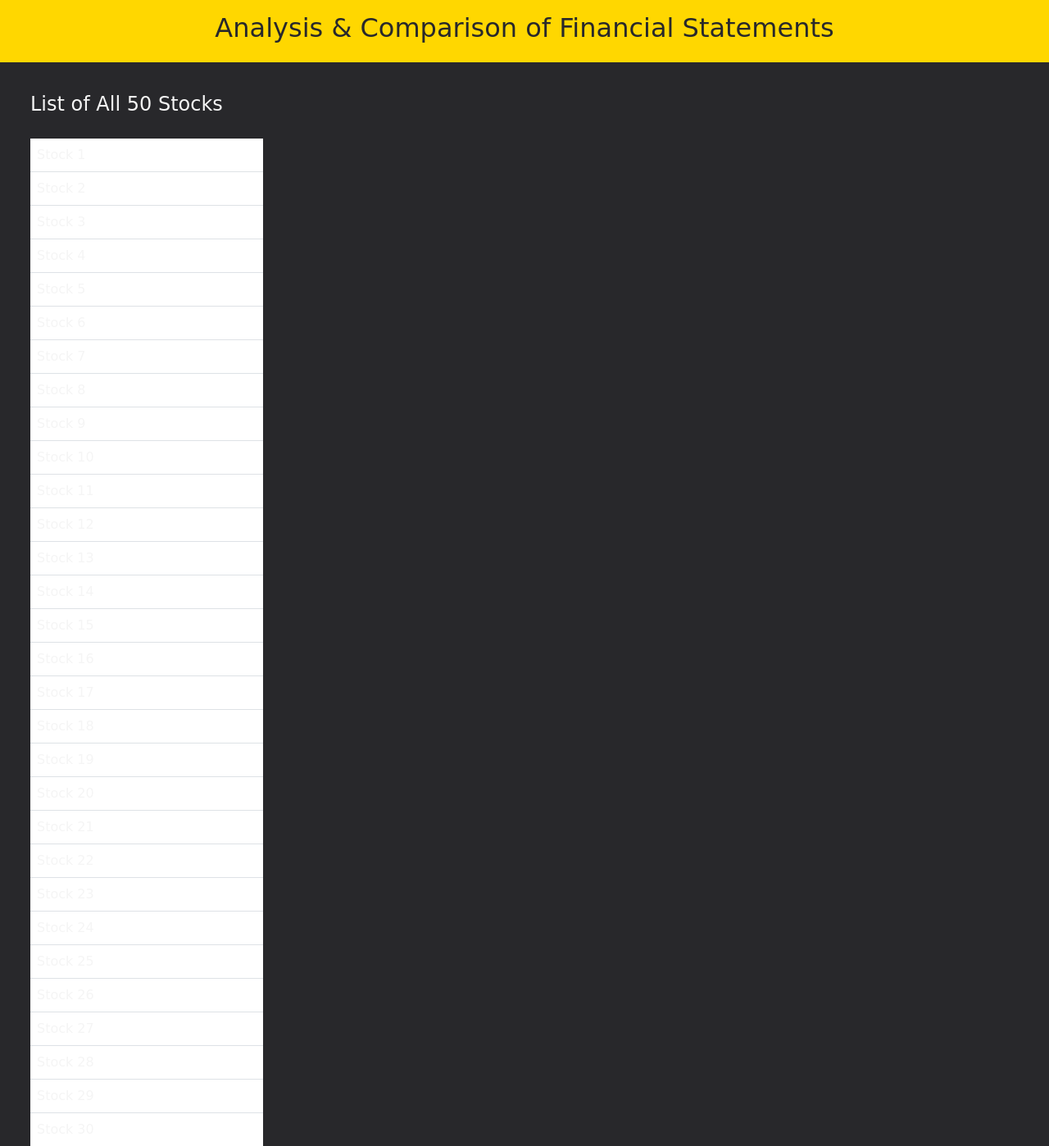
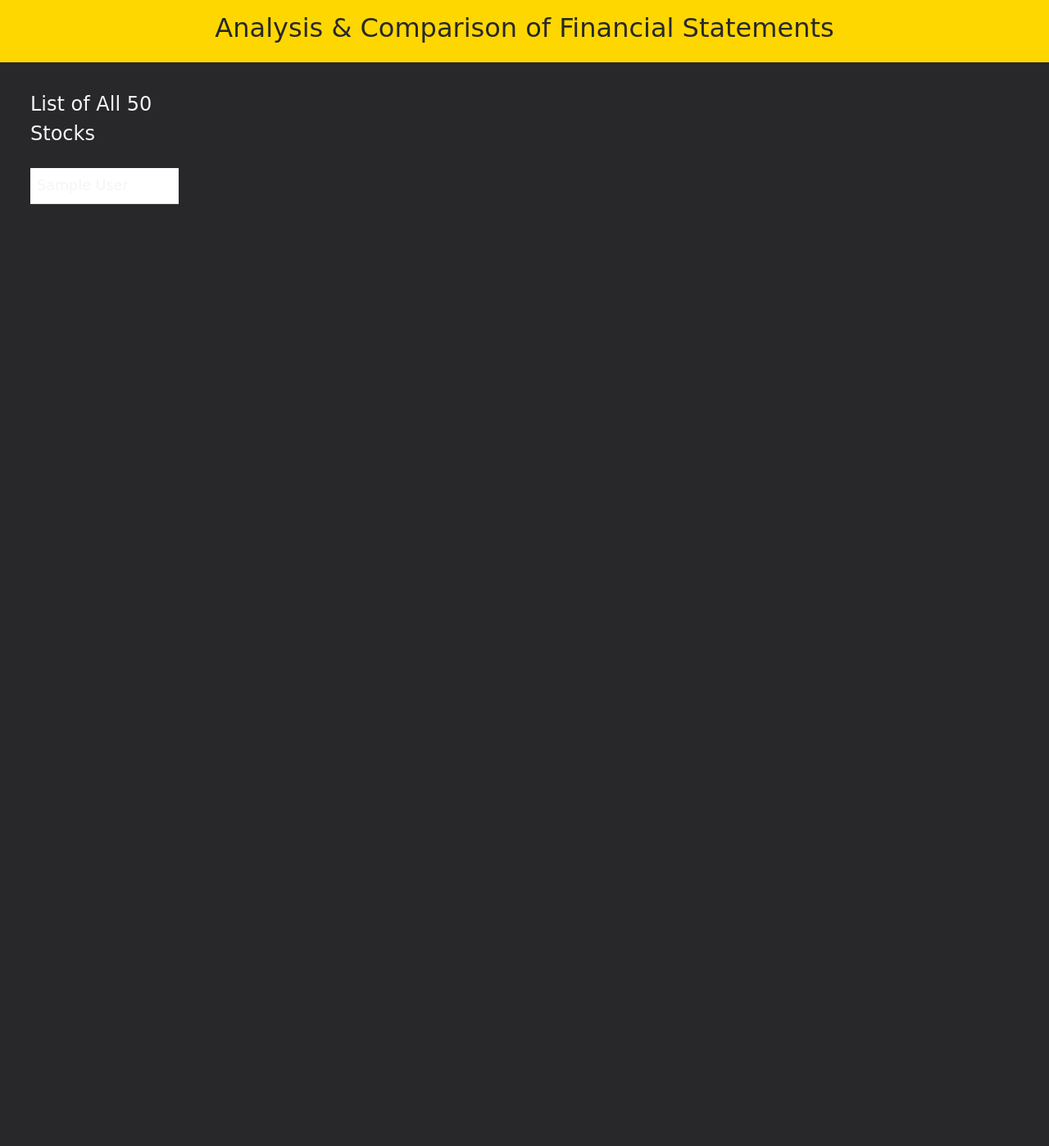
Before and after one commit to Ayush-Patel15/Analysis-Comparison_of_finacial_statements, a Flask app: page /home in a window 1280 px wide. Shown: the top 1398 px of the page at 82% size. After the commit the page ends 249 px from the top, so only its background shows below. Run offline with Flask 2, Linux system fonts and the light colour scheme; a database or web service that is not in the repository returns one stand-in record (values such as "Sample title"); some web fonts are replaced.

Commit message:
passed the stock list in templates

```diff
--- a/src/app.py
+++ b/src/app.py
@@ -1,5 +1,6 @@
 ## IMPORTS
 from flask import Flask, render_template, redirect, url_for
+from db_connect import connect_to_the_database
 
 ## APP INITIALISATION
 app = Flask(__name__)
@@ -14,7 +15,9 @@ def base_function():
 # Home page path, or the landing page
 @app.route("/home")
 def home_page_function():
-    return render_template("home.html")
+    db = connect_to_the_database(database="Fundamentals")
+    stocks_list = list(db["nifty_list"].find({}))
+    return render_template("home.html", stocks_list=stocks_list)
 
 
 if __name__ == "__main__":
--- a/src/static/styles.css
+++ b/src/static/styles.css
@@ -26,4 +26,5 @@ body {
 
 .stocks td {
     color: whitesmoke;
+    font-size: 1.1em;
 }
--- a/src/templates/home.html
+++ b/src/templates/home.html
@@ -36,15 +36,15 @@
     <section id="mainContent">
         <div class="container-fluid">
             <div class="row financial_statement_data" id="financialStatementData">
-                <div class="col-md-3 stock_list" id="stockList">
+                <div class="col-md-2 stock_list" id="stockList">
                     <div class="stock_list_heading mb-4 mt-2">
                         <span>List of All 50 Stocks</span>
                     </div>
                     <div>
                         <table class="table stocks">
                             <tbody>
-                                {% for i in range(1, 51) %}
-                                    <tr><td><a>Stock {{ i }}</a></td></tr>
+                                {% for stock in stocks_list %}
+                                    <tr><td><a>{{ stock["full_name"] }}</a></td></tr>
                                 {% endfor %}
                             </tbody>
                         </table>
```
